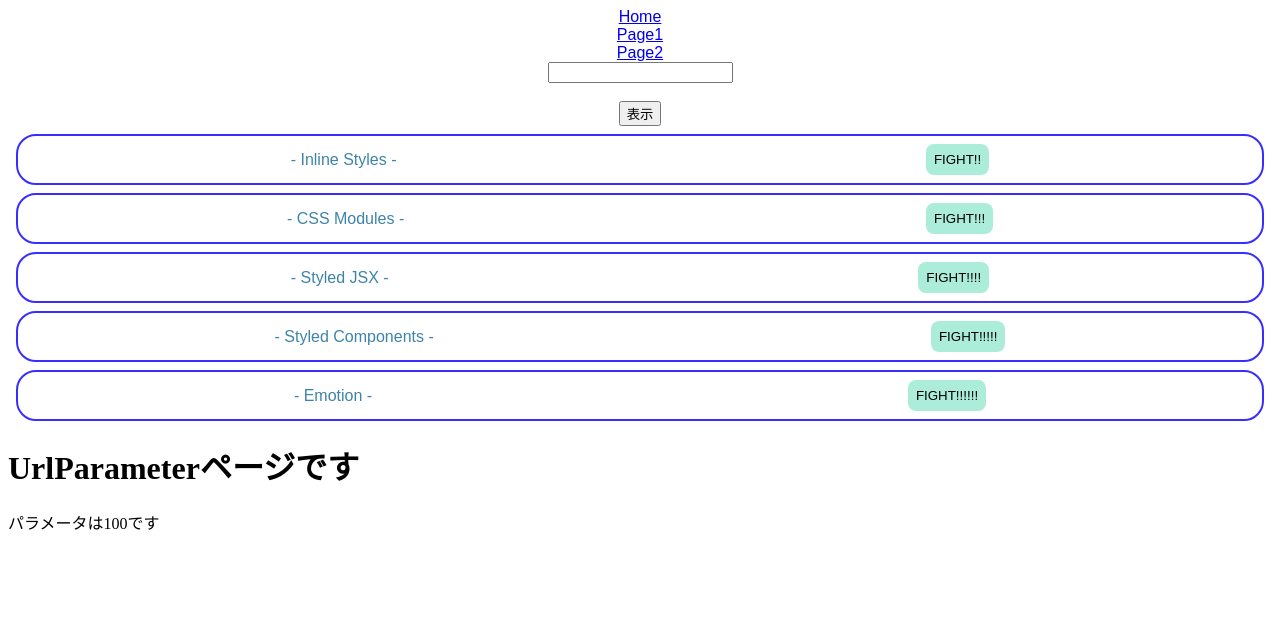
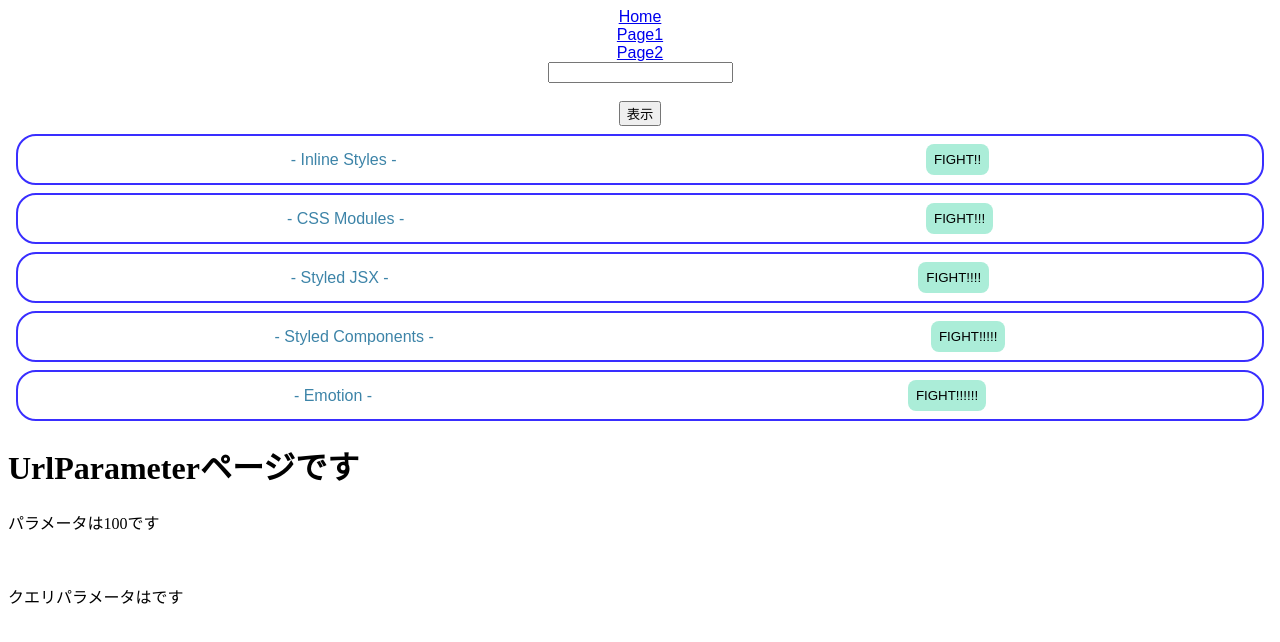
Before and after one commit to takumines/react-sample-app, a React (Create React App) app: page /page2/100 in a window 1280 px wide. Shown: the top 642 px of the page. Built offline with nearby package versions, Linux system fonts and the light colour scheme.

Commit message:
クエリパラメータの設定

```diff
--- a/src/Page2.jsx
+++ b/src/Page2.jsx
@@ -5,6 +5,8 @@
     <div>
       <h1>Page2ページです</h1>
       <Link to="/page2/100">URL Parameter</Link>
+      <br/>
+      <Link to="/page2/100?name=hogehoge">Query Parameter</Link>
     </div>
   );
 };
--- a/src/UrlParameter.jsx
+++ b/src/UrlParameter.jsx
@@ -1,11 +1,15 @@
-import { useParams } from 'react-router-dom'
+import { useParams, useLocation } from 'react-router-dom'
 
 export const UrlParameter = () => {
   const { id } = useParams();
+  const { search } = useLocation();
+  const query = new URLSearchParams(search);
   return (
     <div>
       <h1>UrlParameterページです</h1>
       <p>パラメータは{id}です</p>
+      <br/>
+      <p>クエリパラメータは{query.get("name")}です</p>
     </div>
   );
 };
```
